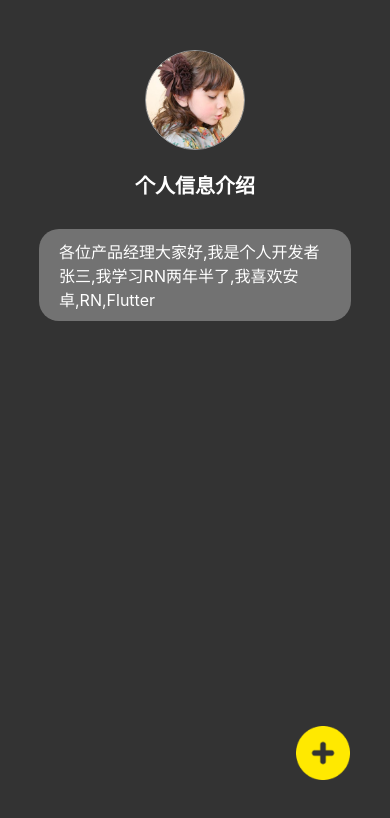
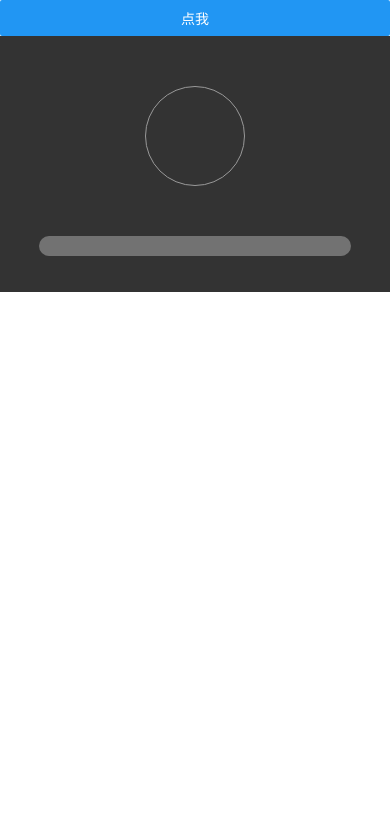
Before and after one commit to leizh25/rn_mooc_course, a React Native app: screen / in a window 390 px wide. Shown: the top 818 px of the page. Built offline with nearby package versions, Linux system fonts and the light colour scheme.

Commit message:
memo与性能优化函数式组件和class组件拦截多余渲染

```diff
--- a/App.tsx
+++ b/App.tsx
@@ -23,6 +23,7 @@ import Anim9 from './src/anim/Anim9';
 import Anim10 from './src/anim/Anim10';
 import RootView from './src/context/RootView';
 import InfoView from "./src/hoc/InfoView"
+import MemoPage from './src/memo/MemoPage';
 const App = () => {
   return (
     <>
@@ -49,7 +50,8 @@ const App = () => {
       {/* <Anim9 /> */}
       {/* <Anim10 /> */}
       {/* <RootView /> */}
-      <InfoView />
+      {/* <InfoView /> */}
+      <MemoPage />
     </>
   );
 };
--- /dev/null
+++ b/src/memo/InfoView.tsx
@@ -0,0 +1,102 @@
+import { Dimensions, Image, StyleSheet, Text, View } from 'react-native'
+import React, { useContext, useEffect } from 'react'
+import ThemeContext from '../context/ThemeContext'
+
+type Props = {
+    info: UserInfo
+}
+const InfoView = (props: Props) => {
+
+    const { info } = props
+    const theme = useContext(ThemeContext)
+    const styles = theme === "dark" ? darkStyles : lightStyles
+    console.log("render");
+
+    return (
+        <View style={styles.root}>
+            <Image source={{ uri: info.avatar }} style={styles.avatar} />
+            <Text style={styles.text}>{info.name}</Text>
+            <View style={styles.infoLayout}>
+                <Text style={styles.info}>{info.desc}</Text>
+            </View>
+        </View>
+    )
+}
+
+export default React.memo(InfoView, (preProps, nextProps) => {
+    //返回true  表示使用缓存  false表示不使用缓存   和shouldComponentUpdate相反
+    return JSON.stringify(preProps.info) === JSON.stringify(nextProps.info)
+})
+
+const darkStyles = StyleSheet.create({
+    root: {
+        width: "100%",
+        height: "100%",
+        backgroundColor: "#333",
+        flexDirection: "column",
+        alignItems: "center",
+        // justifyContent: "center"
+    },
+    avatar: {
+        width: 100,
+        height: 100,
+        borderRadius: 50,
+        borderWidth: 1,
+        borderColor: "#999",
+        marginTop: 50
+    },
+    text: {
+        color: "#fff",
+        fontSize: 20,
+        fontWeight: "bold",
+        marginTop: 20
+    },
+    infoLayout: {
+        marginTop: 30,
+        width: "80%",
+        paddingHorizontal: 20,
+        paddingVertical: 10,
+        backgroundColor: "#ffffff50",
+        borderRadius: 20
+    },
+    info: {
+        color: "#fff",
+        fontSize: 16
+    }
+})
+const lightStyles = StyleSheet.create({
+    root: {
+        width: "100%",
+        height: "100%",
+        backgroundColor: "#fff",
+        flexDirection: "column",
+        alignItems: "center",
+        // justifyContent: "center"
+    },
+    avatar: {
+        width: 100,
+        height: 100,
+        borderRadius: 50,
+        borderWidth: 1,
+        borderColor: "#eee",
+        marginTop: 50
+    },
+    text: {
+        color: "#000",
+        fontSize: 20,
+        fontWeight: "bold",
+        marginTop: 20
+    },
+    infoLayout: {
+        marginTop: 30,
+        width: "80%",
+        paddingHorizontal: 20,
+        paddingVertical: 10,
+        backgroundColor: "#00000050",
+        borderRadius: 20
+    },
+    info: {
+        color: "#000",
+        fontSize: 16
+    }
+})
--- /dev/null
+++ b/src/memo/InfoView2.tsx
@@ -0,0 +1,105 @@
+import { Dimensions, Image, StyleSheet, Text, View } from 'react-native'
+import React, { useContext, useEffect } from 'react'
+import ThemeContext from '../context/ThemeContext'
+
+type Props = {
+    info: UserInfo
+}
+
+export default class InfoView2 extends React.Component<Props, any> {
+    constructor(props: Props) {
+        super(props)
+    }
+    shouldComponentUpdate(nextProps: Readonly<Props>, nextState: Readonly<any>, nextContext: any): boolean {
+        //和React.memo相反  返回true表示更新,返回false表示不更新
+        return JSON.stringify(this.props.info) !== JSON.stringify(nextProps.info)
+    }
+    render(): React.ReactNode {
+        const { info } = this.props
+        console.log("render");
+
+        return (
+            <View style={styles.root}>
+                <Image source={{ uri: info.avatar }} style={styles.avatar} />
+                <Text style={styles.text}>{info.name}</Text>
+                <View style={styles.infoLayout}>
+                    <Text style={styles.info}>{info.desc}</Text>
+                </View>
+            </View>
+        )
+    }
+}
+
+
+const styles = StyleSheet.create({
+    root: {
+        width: "100%",
+        height: "100%",
+        backgroundColor: "#333",
+        flexDirection: "column",
+        alignItems: "center",
+        // justifyContent: "center"
+    },
+    avatar: {
+        width: 100,
+        height: 100,
+        borderRadius: 50,
+        borderWidth: 1,
+        borderColor: "#999",
+        marginTop: 50
+    },
+    text: {
+        color: "#fff",
+        fontSize: 20,
+        fontWeight: "bold",
+        marginTop: 20
+    },
+    infoLayout: {
+        marginTop: 30,
+        width: "80%",
+        paddingHorizontal: 20,
+        paddingVertical: 10,
+        backgroundColor: "#ffffff50",
+        borderRadius: 20
+    },
+    info: {
+        color: "#fff",
+        fontSize: 16
+    }
+})
+const lightStyles = StyleSheet.create({
+    root: {
+        width: "100%",
+        height: "100%",
+        backgroundColor: "#fff",
+        flexDirection: "column",
+        alignItems: "center",
+        // justifyContent: "center"
+    },
+    avatar: {
+        width: 100,
+        height: 100,
+        borderRadius: 50,
+        borderWidth: 1,
+        borderColor: "#eee",
+        marginTop: 50
+    },
+    text: {
+        color: "#000",
+        fontSize: 20,
+        fontWeight: "bold",
+        marginTop: 20
+    },
+    infoLayout: {
+        marginTop: 30,
+        width: "80%",
+        paddingHorizontal: 20,
+        paddingVertical: 10,
+        backgroundColor: "#00000050",
+        borderRadius: 20
+    },
+    info: {
+        color: "#000",
+        fontSize: 16
+    }
+})
--- /dev/null
+++ b/src/memo/MemoPage.tsx
@@ -0,0 +1,28 @@
+import { Button, StyleSheet, Text, View } from 'react-native'
+import React, { useState } from 'react'
+import InfoView from './InfoView'
+import InfoView2 from './InfoView2'
+const memoPage = () => {
+    const [info, setInfo] = useState<UserInfo>({
+        avatar: "",
+        name: "",
+        desc: ""
+    })
+    return (
+        <View>
+            <Button title='点我' onPress={() => {
+                setInfo({
+                    name: "尼古拉斯 赵四",
+                    desc: "各位产品经理大家好,我是个人开发者张三,我学习RN两年半了,我喜欢安卓,RN,Flutter",
+                    avatar: "https://reactnative.cn/img/header_logo.svg"
+                })
+            }} />
+            {/* <InfoView info={info} /> */}
+            <InfoView2 info={info} />
+        </View>
+    )
+}
+
+export default memoPage
+
+const styles = StyleSheet.create({})
```
Also changed, not shown: src/memo/@types/index.d.ts (added, +12 -0 lines).
